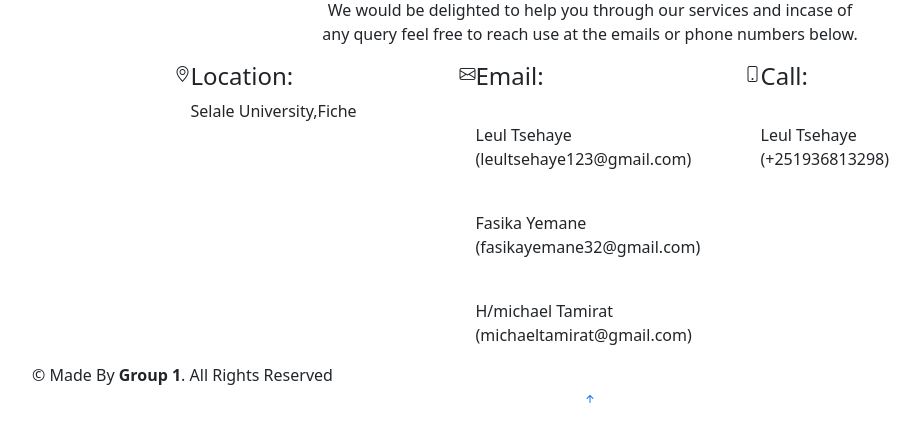
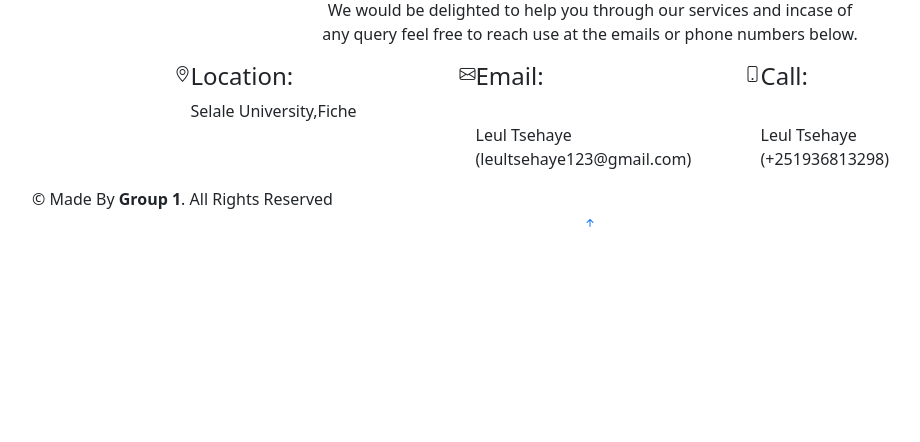
Before and after one commit to leulx1/Breast-cancer-detection-using-CNN, a Flask app: template templates/contact.html in a window 1280 px wide. Shown: the part 48-490 px from the top of the page, without its empty margins (50-970 px from the left). Run offline with Flask 3, Linux system fonts and the light colour scheme; the template is opened without the code that fills it, so the values that code supplies are empty; parts of the project's set-up code (start-up, migrations or seed data) failed here and were passed over; some libraries are stand-ins or nearby versions.

Commit message:
fix:"some content"

```diff
--- a/templates/contact.html
+++ b/templates/contact.html
@@ -41,11 +41,12 @@
 <header id="header" class="header d-flex align-items-center fixed-top">
   <div class="container-fluid d-flex align-items-center justify-content-between">
 
-    <a href="/" class="logo d-flex align-items-center  me-auto me-lg-0">
-      <i class="fa fa-user-md"></i>
-       {% if current_user.is_authenticated %}
-      <h1>Welcome,Dr. {{ username }}!</h1>
-    </a>
+    <a href="{{ url_for('auth.change_profile') }}"class="logo d-flex align-items-center  me-auto me-lg-0">
+
+        <i class="fa fa-user-md"></i>
+        {% if current_user.is_authenticated %}
+        <h1>Welcome,Dr. {{ username }}!</h1>
+      </a>
 
     <nav id="navbar" class="navbar">
       <ul>
@@ -104,13 +105,6 @@
                 <h4>Email:</h4>
                 <p><br>
                 Leul Tsehaye     (leultsehaye123@gmail.com)<br>
-                </p>
-                 <p><br>
-                  Fasika Yemane    (fasikayemane32@gmail.com)<br>
-                  </p>
-                  <p><br>
-                    H/michael Tamirat     (michaeltamirat@gmail.com)<br>
-                    </p>
 
               </div>
             </div>
```
